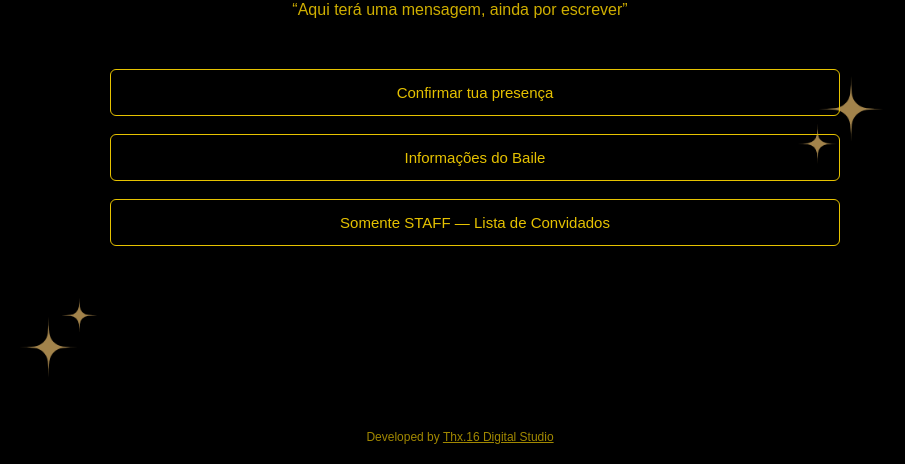
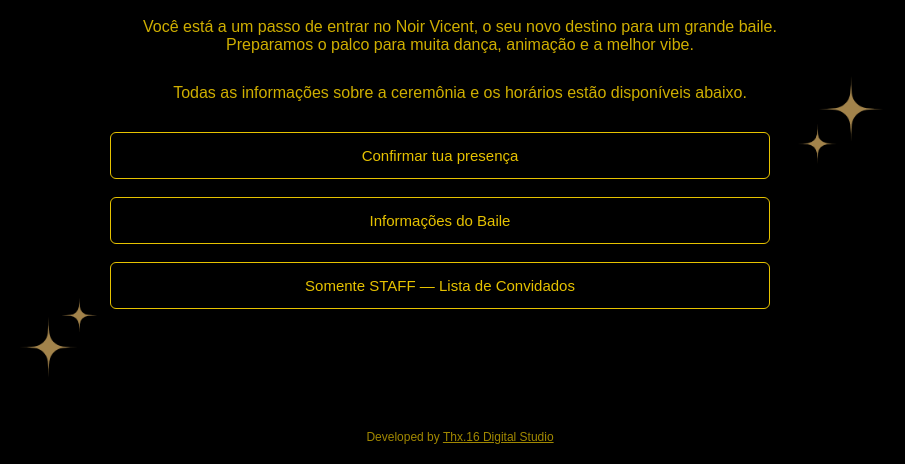
Before and after one commit to NoirVicent/Noir-Vicent-Site, a plain HTML site: page index.html in a window 1280 px wide. Shown: the part 336-800 px from the top of the page, without its empty margins (180-1085 px from the left). Drawn offline with Linux system fonts and the light colour scheme.

Commit message:
Update index.html
Update

```diff
--- a/index.html
+++ b/index.html
@@ -3,6 +3,7 @@
 <head>
     <meta charset="UTF-8">
     <meta name="viewport" content="width=device-width, initial-scale=1.0">
+
     <title>Noir Vicent 2025</title>
 
     <style>
@@ -41,12 +42,12 @@ body {
         p {
             font-size: 16px;
             opacity: .9;
-            margin-bottom: 50px;
+            margin-bottom: 30px;
         }
 
         .btn {
             display: block;
-            width: 100%;
+            width: 90%;
             padding: 14px;
             margin: 18px 0;
             background: transparent;
@@ -85,9 +86,9 @@ body {
 
     <div class="container">
         <h1>Noir Vicent 2025</h1>
-        <p>
-            “Aqui terá uma mensagem, ainda por escrever”
-        </p>
+        <p>Seja Bem-vindo(a) ao Noir Vicent.</p>
+        <p>Você está a um passo de entrar no Noir Vicent, o seu novo destino para um grande baile. Preparamos o palco para muita dança, animação e a melhor vibe.</p>
+        <p>Todas as informações sobre a ceremônia e os horários estão disponíveis abaixo.</p>
 
         <!-- LINKS EDITÁVEIS -->
         <a class="btn" href="confirmacao.html">
```
